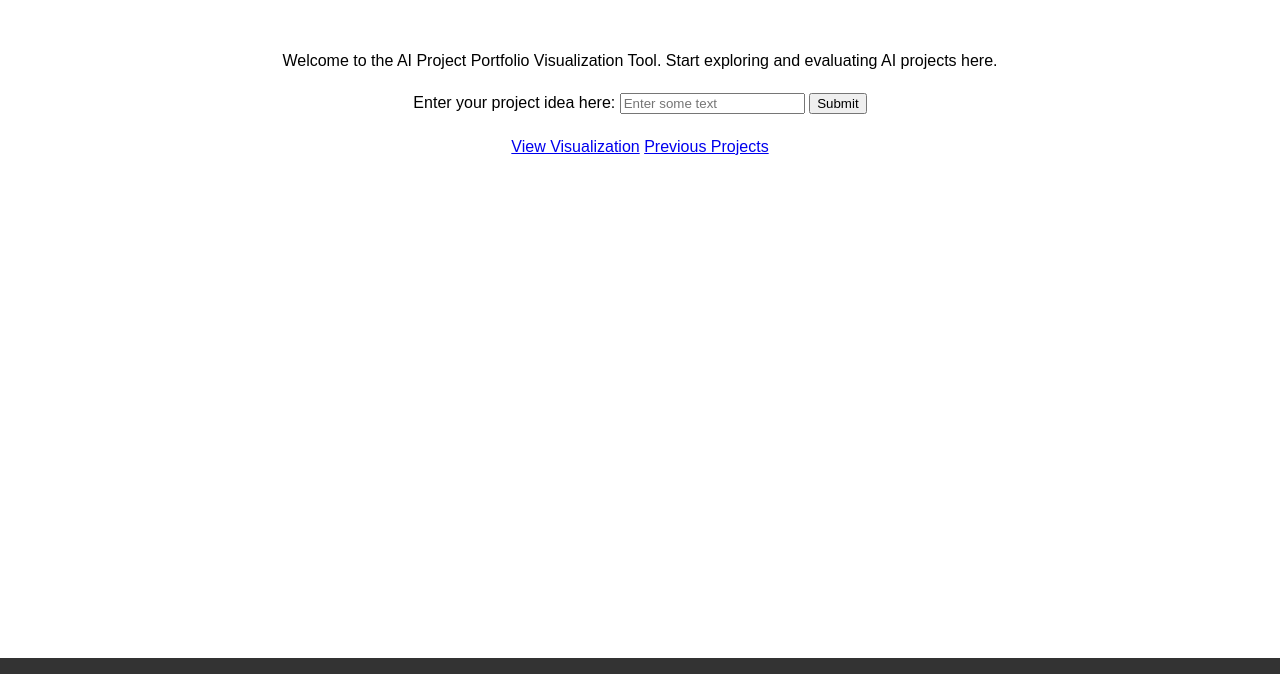
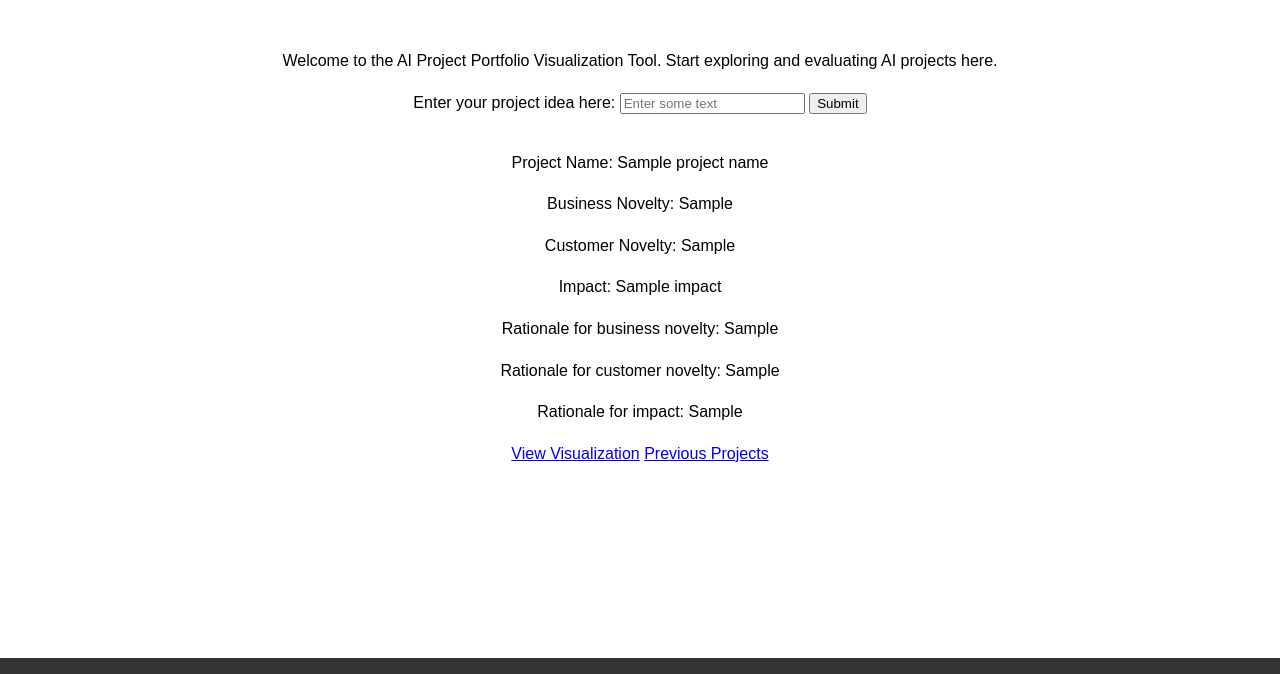
Before and after one commit to modaralgayal/AI-CTO, a Flask app: template templates/index.html in a window 1280 px wide. Shown: the part 126-800 px from the top of the page. Run offline with Flask 3, Linux system fonts and the light colour scheme; the template is opened without the code that fills it: most values are stand-ins (such as "Sample title", 1, 10 or a date in 2020); some libraries are stand-ins or nearby versions.

Commit message:
initialized openai api call and crude text feedback for project evaluations

```diff
--- a/app.py
+++ b/app.py
@@ -1,4 +1,5 @@
 import os
+import json
 
 from dotenv import load_dotenv
 from flask import Flask, jsonify, render_template, request
@@ -11,7 +12,8 @@ load_dotenv()
 client = OpenAI(
     api_key=os.environ.get("OPENAI_API_KEY"),
 )
-
+with open("prompt.txt", "r") as file:
+    instruction_prompt = file.read().strip()
 app = Flask(__name__)
 init_app(app)
 
@@ -20,6 +22,46 @@ init_app(app)
 def index():
     return render_template("index.html")
 
+@app.route("/process_project", methods=["POST"])
+def process_project():
+    try:
+        description = request.form.get("description")
+        if not description:
+            return jsonify({"error": "Missing required fields"}), 400
+
+        response = client.chat.completions.create(
+            messages=[
+                {
+                    "role": "system",
+                    "content": instruction_prompt,
+                },
+                {
+                    "role": "user",
+                    "content": description,
+                },
+
+            ],
+            #model="chatgpt-4o-latest",
+            model = "gpt-3.5-turbo-1106",
+            response_format={"type": "json_object"},
+        )
+
+        response_data = response.choices[0].message.content
+        response_json = json.loads(response_data)
+
+        # Extract data from the response JSON
+        project_name = response_json["project_name"]
+        business_novelty = int(response_json["business_novelty"])
+        customer_novelty = int(response_json["customer_novelty"])
+        impact = int(response_json["impact"])
+        business_rationale = response_json["rationale_behind_business_novelty"]
+        customer_rationale = response_json["rationale_behind_customer_novelty"]
+        impact_rationale = response_json["rationale_behind_impact"]
+
+        return render_template("index.html", project_name=project_name, business_novelty=business_novelty, customer_novelty=customer_novelty, impact=impact, business_rationale=business_rationale, customer_rationale=customer_rationale, impact_rationale=impact_rationale)
+
+    except Exception as e:
+        return jsonify({"error": "An error occurred while processing the project.", "details": str(e)}), 500
 
 @app.route("/quote")
 def quote_page():
--- /dev/null
+++ b/prompt.txt
@@ -0,0 +1,11 @@
+"You act as an AI for a business analytic app. You represent a highly intelligent and experienced analyst who understands economical realities and is able to assess potential and novelty of business project ideas. As an input you will receive a description of a new project with some possible thoughts about the costs and resources required as well. You will analyze the input and return in JSON format the following data:
+
+project_name (string - name of the project)
+business_novelty (on scale of 0-100)
+rationale_behind_business_novelty (in few sentences)
+customer_novelty (on scale of 0-100)
+rationale_behind_customer_novelty (in few sentences)
+impact (impact size on scale of 1-5)
+rationale_behind_impact (in few sentences)
+
+Please evaluate the following project idea:"
--- a/templates/index.html
+++ b/templates/index.html
@@ -5,6 +5,7 @@
     <meta name="viewport" content="width=device-width, initial-scale=1.0">
     <title>AI Project Tool</title>
     <link rel="stylesheet" href="/static/styles.css">
+    <script src="https://cdn.bokeh.org/bokeh/release/bokeh-2.3.3.min.js"></script>
 </head>
 <body>
     <header>
@@ -13,15 +14,25 @@
     <main>
         <p>Welcome to the AI Project Portfolio Visualization Tool. Start exploring and evaluating AI projects here.</p>
 
-        <form id="addProjectForm" action="/add_project" method="POST">
+        <form action="/process_project" method="post">
             <label for="description">Enter your project idea here:</label>
             <input type="text" id="description" name="description" placeholder="Enter some text" required style="margin-bottom: 20px;">
             <button type="submit" class="button">Submit</button>
         </form>
 
+        {% if project_name and business_novelty and customer_novelty and impact %}
+        <p>Project Name: {{ project_name }}</p>
+        <p>Business Novelty: {{ business_novelty }}</p>
+        <p>Customer Novelty: {{ customer_novelty }}</p>
+        <p>Impact: {{ impact }}</p>
+        <p>Rationale for business novelty: {{ business_rationale }}</p>
+        <p>Rationale for customer novelty: {{ customer_rationale }}</p>
+        <p>Rationale for impact: {{ impact_rationale }}</p>
+        {% else %}
+            <p>No project data available.</p>
+        {% endif %}
 
         <a href="/visualize" class="button">View Visualization</a>
-
         <a href="/previous_projects" class="button">Previous Projects</a>
     </main>
     <footer>
```
Also changed, not shown: bokeh_visualization.py (line endings or trailing spaces).
